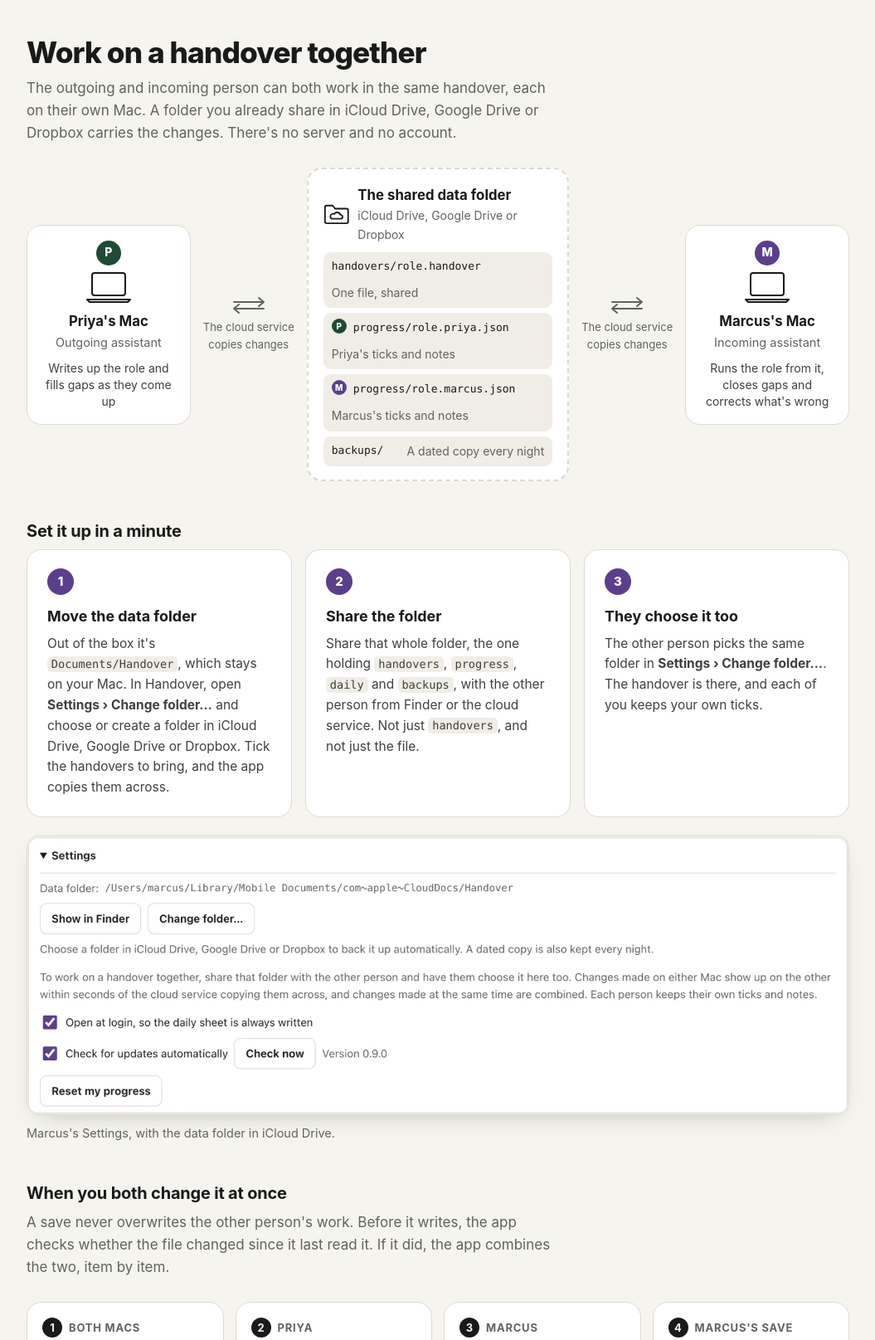
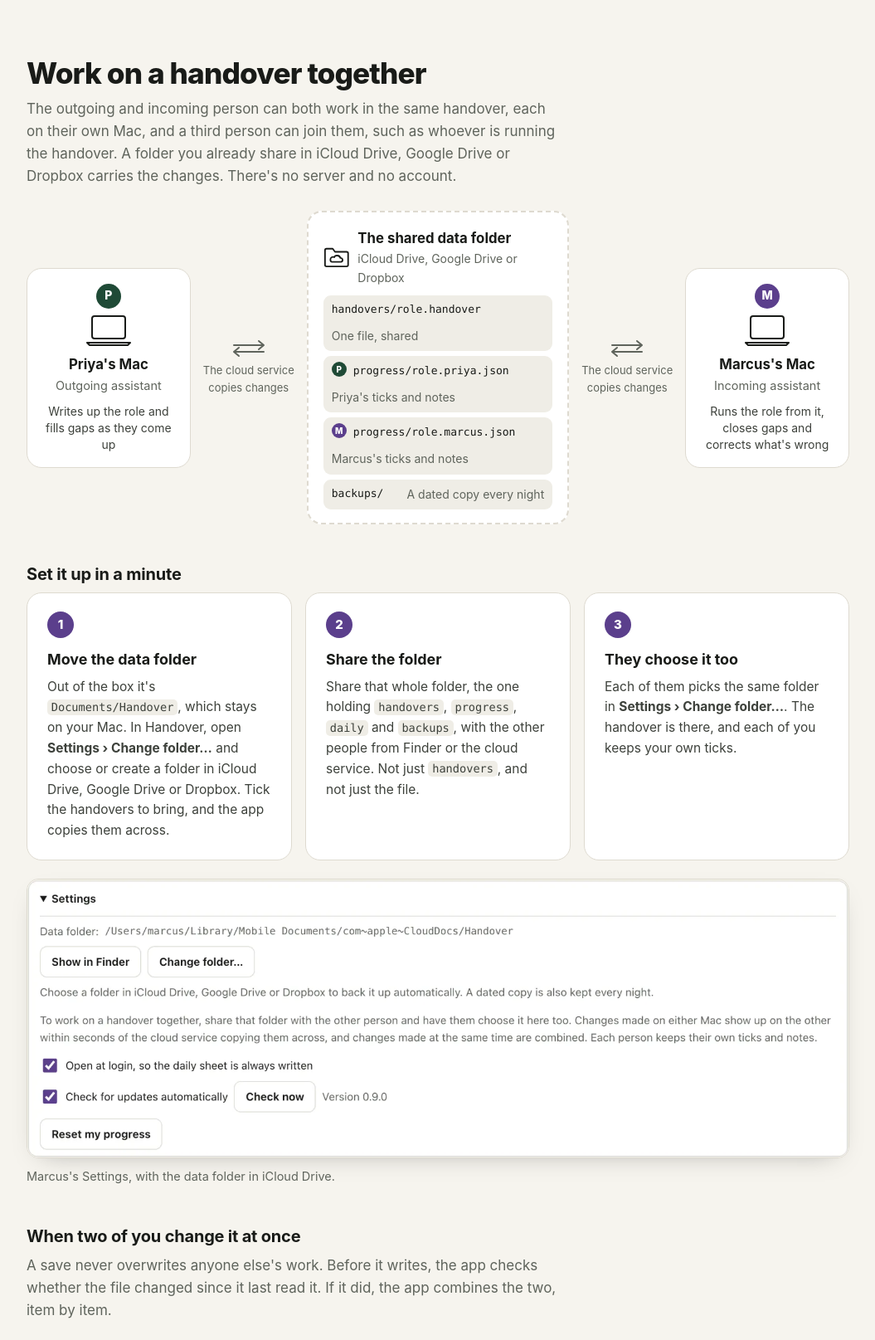
Before and after one commit to incrhst/handover, a browser extension: page site/index.html in a window 1280 px wide. Shown: the part 2065-3680 px from the top of the page at 83% size, without its empty margins (112-1167 px from the left). Drawn offline with Linux system fonts and the light colour scheme.

Commit message:
Say that two or three people can share a handover's folder
The website and the README described working together as two people,
the outgoing and incoming person. The app has no two-person limit: each
person's ticks go in their own progress file, and every save merges in
whatever changed since the app last read the file, however many people
made the changes. A third person, such as whoever is running the
handover, can share the folder too.

- Website: the "Work on it together" card, the section intro, the setup
  steps, the merge heading and text, and the notes on ticks, same-field
  changes and OneDrive no longer assume one other person.
- README: the intro, the diagram's other Mac, the bullets under it and
  "Working on a handover together", the same way.

The Priya and Marcus example and its screenshots stay as they are: a
two-person merge still shows it most clearly.

Co-Authored-By: Claude Opus 5.5 <noreply@anthropic.com>

```diff
--- a/site/index.html
+++ b/site/index.html
@@ -257,7 +257,7 @@ h3.part{font-size:1.25rem;letter-spacing:-.01em;margin:44px 0 6px}
         <div class="feature"><h3>Reminders</h3><p>A notification each morning with what's to do, and another when a job with a time is due. Click Done to tick it off.</p></div>
         <div class="feature"><h3>In your calendar</h3><p>Save the regular jobs as a calendar file for Apple Calendar, Google Calendar or Outlook. Each one repeats on its schedule, with an alert when the work has to start.</p></div>
         <div class="feature"><h3>On your iPhone</h3><p>Keep the regular jobs in an Apple Reminders list. Tick one off on your phone and it's ticked in the app, and the other way round.</p></div>
-        <div class="feature"><h3>Work on it together</h3><p>Share the data folder in iCloud Drive, Google Drive or Dropbox. Changes reach the other Mac in seconds, and edits made at the same time are combined. <a href="#together">See how</a>.</p></div>
+        <div class="feature"><h3>Work on it together</h3><p>Share the data folder in iCloud Drive, Google Drive or Dropbox, with two or three people. Changes reach the other Macs in seconds, and edits made at the same time are combined. <a href="#together">See how</a>.</p></div>
         <div class="feature"><h3>Correct anything</h3><p>Edit any task, regular job or record that isn't right. It keeps its place and its ticks, and the change goes in the change log.</p></div>
         <div class="feature"><h3>Ask first</h3><p>One search box covers the path, the answers and every reference section.</p></div>
         <div class="feature"><h3>Private and backed up</h3><p>No account, no server, no tracking. Your files stay in a folder you choose, and a dated copy is kept every night.</p></div>
@@ -269,7 +269,7 @@ h3.part{font-size:1.25rem;letter-spacing:-.01em;margin:44px 0 6px}
   <section id="together">
     <div class="wrap">
       <h2>Work on a handover together</h2>
-      <p class="sub">The outgoing and incoming person can both work in the same handover, each on their own Mac. A folder you already share in iCloud Drive, Google Drive or Dropbox carries the changes. There's no server and no account.</p>
+      <p class="sub">The outgoing and incoming person can both work in the same handover, each on their own Mac, and a third person can join them, such as whoever is running the handover. A folder you already share in iCloud Drive, Google Drive or Dropbox carries the changes. There's no server and no account.</p>
 
       <figure class="sync" aria-label="Two Macs share one data folder in the cloud">
         <div class="node mac who-p"><span class="dot" aria-hidden="true">P</span><svg width="56" height="40" viewBox="0 0 56 40" fill="none" stroke="currentColor" stroke-width="2" stroke-linejoin="round" aria-hidden="true"><rect x="8" y="3" width="40" height="27" rx="3"/><path d="M2 35h52l-3 3H5z"/></svg><b>Priya's Mac</b><span>Outgoing assistant</span><small>Writes up the role and fills gaps as they come up</small></div>
@@ -290,16 +290,16 @@ h3.part{font-size:1.25rem;letter-spacing:-.01em;margin:44px 0 6px}
       <h3 class="part">Set it up in a minute</h3>
       <ol class="steps">
         <li><h3>Move the data folder</h3><p>Out of the box it's <code>Documents/Handover</code>, which stays on your Mac. In Handover, open <b>Settings › Change folder…</b> and choose or create a folder in iCloud Drive, Google Drive or Dropbox. Tick the handovers to bring, and the app copies them across.</p></li>
-        <li><h3>Share the folder</h3><p>Share that whole folder, the one holding <code>handovers</code>, <code>progress</code>, <code>daily</code> and <code>backups</code>, with the other person from Finder or the cloud service. Not just <code>handovers</code>, and not just the file.</p></li>
-        <li><h3>They choose it too</h3><p>The other person picks the same folder in <b>Settings › Change folder…</b>. The handover is there, and each of you keeps your own ticks.</p></li>
+        <li><h3>Share the folder</h3><p>Share that whole folder, the one holding <code>handovers</code>, <code>progress</code>, <code>daily</code> and <code>backups</code>, with the other people from Finder or the cloud service. Not just <code>handovers</code>, and not just the file.</p></li>
+        <li><h3>They choose it too</h3><p>Each of them picks the same folder in <b>Settings › Change folder…</b>. The handover is there, and each of you keeps your own ticks.</p></li>
       </ol>
       <figure class="shot">
         <picture><source srcset="img/together-settings-dark.webp" media="(prefers-color-scheme: dark)"><img src="img/together-settings-light.webp" width="1600" height="542" loading="lazy" alt="Handover's Settings panel, with the data folder in iCloud Drive and the note: to work on a handover together, share that folder with the other person and have them choose it here too."></picture>
         <figcaption>Marcus's Settings, with the data folder in iCloud Drive.</figcaption>
       </figure>
 
-      <h3 class="part">When you both change it at once</h3>
-      <p class="sub">A save never overwrites the other person's work. Before it writes, the app checks whether the file changed since it last read it. If it did, the app combines the two, item by item.</p>
+      <h3 class="part">When two of you change it at once</h3>
+      <p class="sub">A save never overwrites anyone else's work. Before it writes, the app checks whether the file changed since it last read it. If it did, the app combines the two, item by item.</p>
       <ol class="merge">
         <li><span class="tag">Both Macs</span><h3>The same starting point</h3><p>Priya and Marcus have the same copy of the handover open.</p>
           <div class="file"><div class="file-h">role.handover · gaps</div><div class="row"><span>Travel portal access</span><span class="pill">Open</span></div></div></li>
@@ -322,11 +322,11 @@ h3.part{font-size:1.25rem;letter-spacing:-.01em;margin:44px 0 6px}
 
       <h3 class="part">What else to know</h3>
       <ul class="rules">
-        <li><b>The same field, changed twice</b>If you both changed the same field of the same item, your version is kept and the app tells you which field, so you can check it.</li>
+        <li><b>The same field, changed twice</b>If someone else changed the same field of the same item as you, your version is kept and the app tells you which field, so you can check it.</li>
         <li><b>Extra copies are folded in</b>When a cloud service keeps two copies side by side, such as iCloud's conflict versions or a "conflicted copy" file, the app merges the extra one in and moves it to <code>backups/conflicts</code>.</li>
-        <li><b>Your own ticks</b>Ticks, notes and your start date are saved per person, so one person's progress never changes the other's.</li>
+        <li><b>Your own ticks</b>Ticks, notes and your start date are saved per person, so one person's progress never changes anyone else's.</li>
         <li><b>One folder, shared as a whole</b>Everyone who can open the folder sees every handover in it. Keep a folder for each group of people and switch with “Change folder…”, which only brings the handovers you tick. For one person and one handover, send the file from Share &amp; export instead.</li>
-        <li><b>OneDrive isn't tested yet</b>It should work like the others: share the folder, and the other person adds it to their OneDrive with “Add shortcut to My files”. Extra copies OneDrive keeps are the part we're least sure of. If you try it, <a href="https://github.com/incrhst/handover/issues">tell us how it went</a>.</li>
+        <li><b>OneDrive isn't tested yet</b>It should work like the others: share the folder, and each person adds it to their OneDrive with “Add shortcut to My files”. Extra copies OneDrive keeps are the part we're least sure of. If you try it, <a href="https://github.com/incrhst/handover/issues">tell us how it went</a>.</li>
       </ul>
       <div class="note">Everyone with the folder sees everything in it, including items marked for some roles only. Share it only with people who may see the whole record. For the principal, use the reports and exports instead.</div>
     </div>
```
Also changed, not shown: 1 other file.
